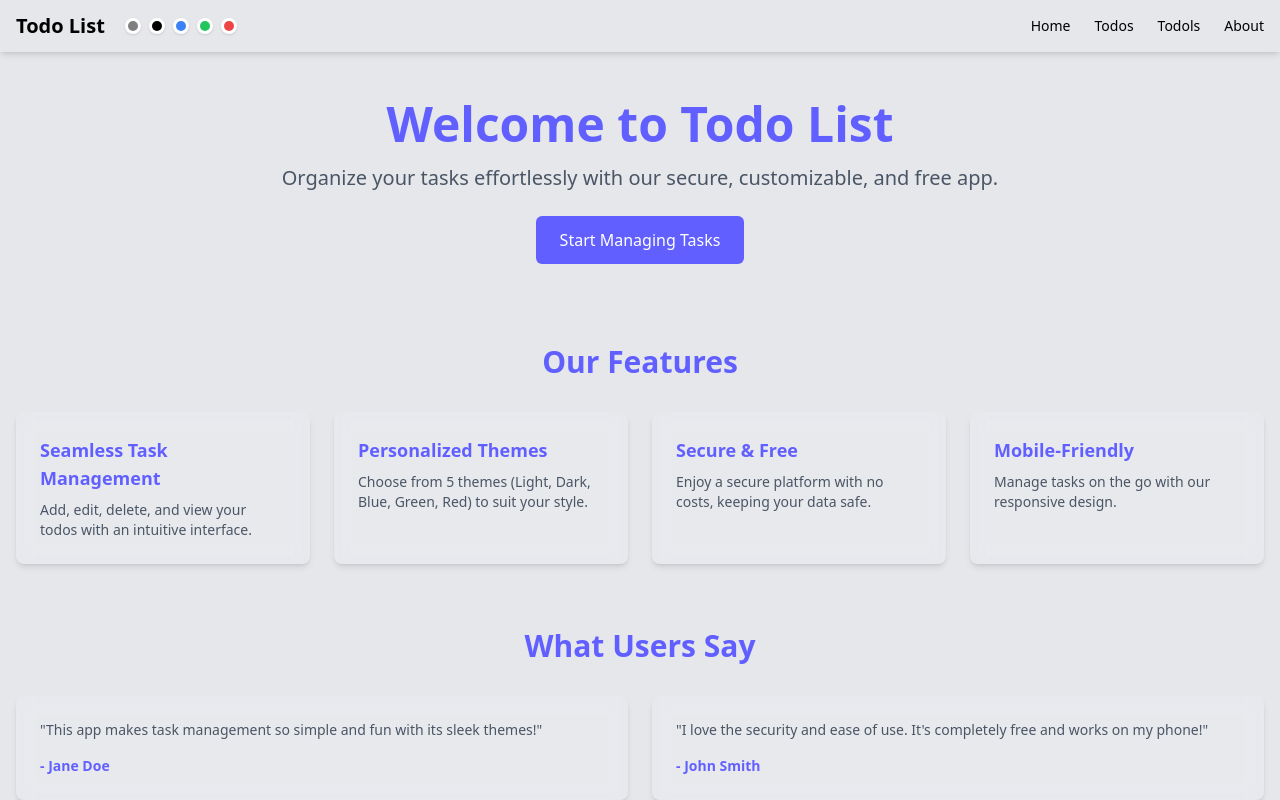
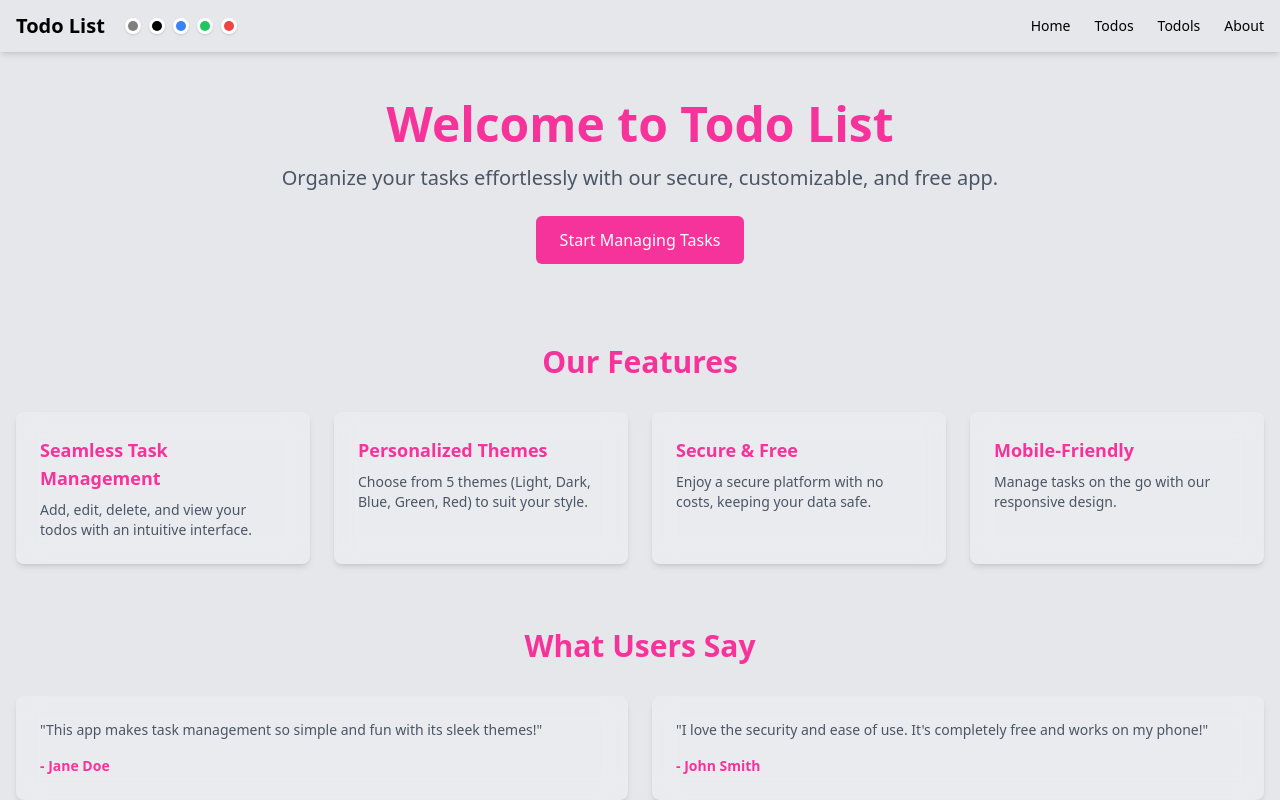
Before and after one commit to PraveenGupta11001/daily-todos, a React (Vite) app in the folder frontend/todoList/: page / in a window 1280 px wide. Shown: the top 800 px of the page. Built offline with nearby package versions, Linux system fonts and the light colour scheme.

Commit message:
edited code

```diff
--- a/frontend/todoList/src/pages/Home.jsx
+++ b/frontend/todoList/src/pages/Home.jsx
@@ -5,6 +5,18 @@ import { motion } from 'framer-motion';
 
 export default function Home() {
   const currentTheme = useSelector((state) => state.theme.currentTheme);
+
+  // Override harsh background colors for green, red, blue
+  const adjustedBackgroundColor =
+    currentTheme.backgroundColor === 'bg-green-600' ? 'bg-emerald-700' :
+    currentTheme.backgroundColor === 'bg-red-600' ? 'bg-rose-700' :
+    currentTheme.backgroundColor === 'bg-blue-600' ? 'bg-sky-700' :
+    currentTheme.backgroundColor;
+
+  // Text color: black for light theme, white for dark themes
+  const textColor = currentTheme.backgroundColor === 'bg-gray-200' ? 'text-black' : 'text-white';
+  // Heading color: pink for light theme, white for dark themes for better contrast
+  const headingColor = currentTheme.backgroundColor === 'bg-gray-200' ? 'text-pink-500' : 'text-white';
 
   // Features data
   const features = [
@@ -37,11 +49,11 @@ export default function Home() {
   };
 
   return (
-    <div className={`${currentTheme.backgroundColor} ${currentTheme.textColor} min-h-screen bg-opacity-90 backdrop-blur-sm`}>
+    <div className={`${adjustedBackgroundColor} ${textColor} min-h-screen bg-opacity-90 backdrop-blur-sm`}>
       {/* Hero Section */}
       <div className="container mx-auto px-4 py-12 text-center">
         <motion.h1
-          className="text-3xl md:text-5xl font-bold text-indigo-500 mb-4"
+          className={`text-3xl md:text-5xl font-bold ${headingColor} mb-4`}
           initial={{ opacity: 0, y: -20 }}
           animate={{ opacity: 1, y: 0 }}
           transition={{ duration: 0.6 }}
@@ -58,7 +70,7 @@ export default function Home() {
         </motion.p>
         <NavLink
           to="/todos"
-          className="inline-block bg-indigo-500 text-white px-6 py-3 rounded-md hover:bg-pink-500 hover:shadow-lg hover:shadow-pink-500/50 transition-all"
+          className="inline-block bg-pink-500 text-white px-6 py-3 rounded-md hover:bg-pink-600 hover:shadow-lg hover:shadow-pink-500/50 transition-all"
         >
           Start Managing Tasks
         </NavLink>
@@ -66,20 +78,20 @@ export default function Home() {
 
       {/* Features Section */}
       <div className="container mx-auto px-4 py-8">
-        <h2 className="text-2xl md:text-3xl font-semibold text-indigo-500 text-center mb-8">
+        <h2 className={`text-2xl md:text-3xl font-semibold ${headingColor} text-center mb-8`}>
           Our Features
         </h2>
         <div className="grid grid-cols-1 md:grid-cols-2 lg:grid-cols-4 gap-6">
           {features.map((feature, index) => (
             <motion.div
               key={index}
-              className="bg-white/10 backdrop-blur-sm p-6 rounded-lg shadow-md hover:shadow-lg hover:shadow-pink-500/50 transition-shadow"
+              className="bg-white/20 backdrop-blur-md p-6 rounded-lg shadow-md hover:shadow-lg hover:shadow-pink-500/50 transition-shadow"
               variants={cardVariants}
               initial="hidden"
               animate="visible"
               transition={{ delay: index * 0.2 }}
             >
-              <h3 className="text-lg font-semibold text-indigo-500 mb-2">{feature.title}</h3>
+              <h3 className={`text-lg font-semibold ${headingColor} mb-2`}>{feature.title}</h3>
               <p className={`${currentTheme.secondaryColor} text-sm`}>{feature.description}</p>
             </motion.div>
           ))}
@@ -88,12 +100,12 @@ export default function Home() {
 
       {/* Testimonials Section */}
       <div className="container mx-auto px-4 py-8">
-        <h2 className="text-2xl md:text-3xl font-semibold text-indigo-500 text-center mb-8">
+        <h2 className={`text-2xl md:text-3xl font-semibold ${headingColor} text-center mb-8`}>
           What Users Say
         </h2>
         <div className="grid grid-cols-1 md:grid-cols-2 gap-6">
           <motion.div
-            className="bg-white/10 backdrop-blur-sm p-6 rounded-lg shadow-md"
+            className="bg-white/20 backdrop-blur-md p-6 rounded-lg shadow-md"
             variants={cardVariants}
             initial="hidden"
             animate="visible"
@@ -102,10 +114,10 @@ export default function Home() {
             <p className={`${currentTheme.secondaryColor} text-sm mb-4`}>
               "This app makes task management so simple and fun with its sleek themes!"
             </p>
-            <p className="text-sm font-semibold text-indigo-500">- Jane Doe</p>
+            <p className={`text-sm font-semibold ${headingColor}`}>- Jane Doe</p>
           </motion.div>
           <motion.div
-            className="bg-white/10 backdrop-blur-sm p-6 rounded-lg shadow-md"
+            className="bg-white/20 backdrop-blur-md p-6 rounded-lg shadow-md"
             variants={cardVariants}
             initial="hidden"
             animate="visible"
@@ -114,7 +126,7 @@ export default function Home() {
             <p className={`${currentTheme.secondaryColor} text-sm mb-4`}>
               "I love the security and ease of use. It's completely free and works on my phone!"
             </p>
-            <p className="text-sm font-semibold text-indigo-500">- John Smith</p>
+            <p className={`text-sm font-semibold ${headingColor}`}>- John Smith</p>
           </motion.div>
         </div>
       </div>
```
